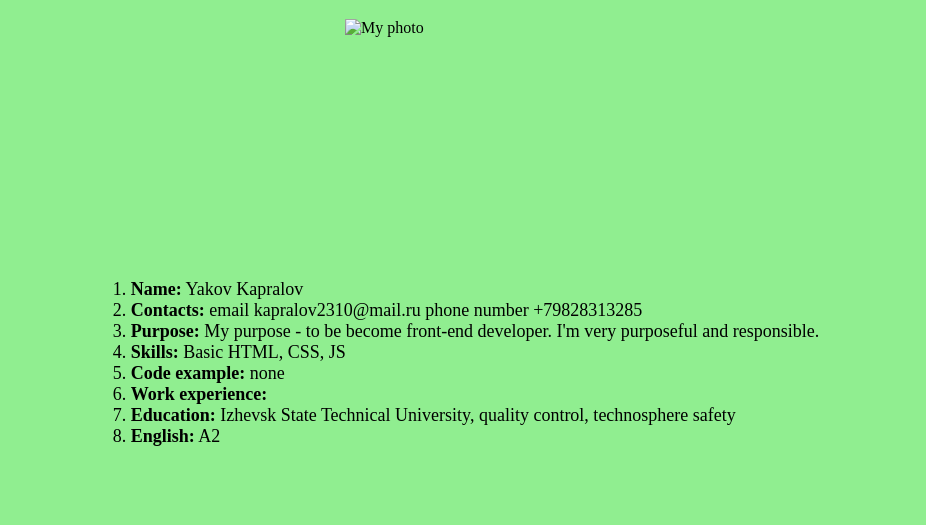
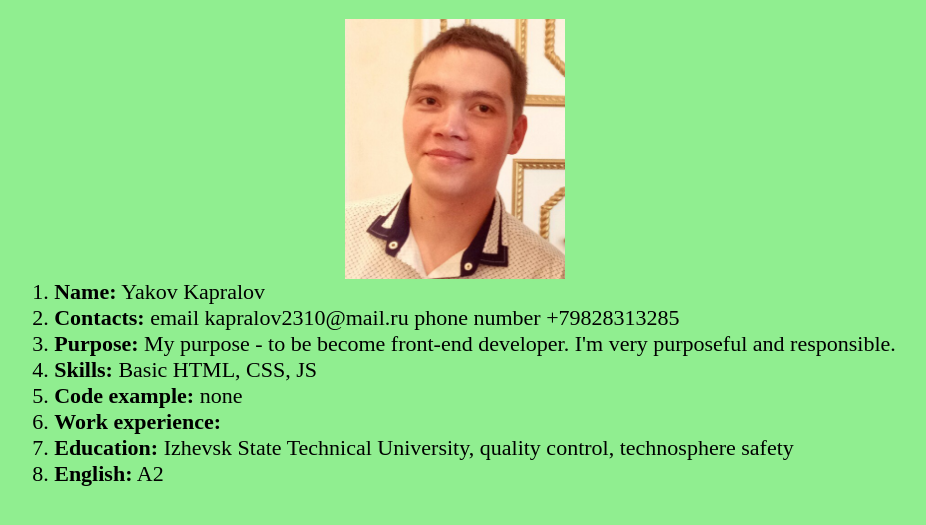
Before and after one commit to prorockk/rsschool-cv, a plain HTML site: page index.html in a window 1280 px wide. Shown: the part 61-586 px from the top of the page, without its empty margins (185-1111 px from the left). Drawn offline with Linux system fonts and the light colour scheme; files that its build step writes are made by us from their sources.

Commit message:
fix: html and css fix

```diff
--- a/index.html
+++ b/index.html
@@ -4,11 +4,11 @@
     <meta charset="UTF-8">
     <meta name="viewport" content="width=device-width, initial-scale=1.0">
     <title>CV</title>
-    <link rel= "stylesheet" href="other/style.css">
+    <link rel= "stylesheet" href="style.css">
 </head>
 <body>
     <header> <h1 class="header">Curriculum vitae</h1> </header>
-    <img class="photo" src="/other/photo.png" alt="My photo">
+    <img class="photo" src="photo.png" alt="My photo">
         <main class="main">
             <ol>
               <li><strong>Name:</strong> Yakov Kapralov</li>
--- a/style.css
+++ b/style.css
@@ -11,7 +11,7 @@ height: 260px;
 margin: 0 auto;
 }
 .main ol {
-  font-size: 18px;
+  font-size: 22px;
   margin:auto;
   flex-direction: column
 }
```
